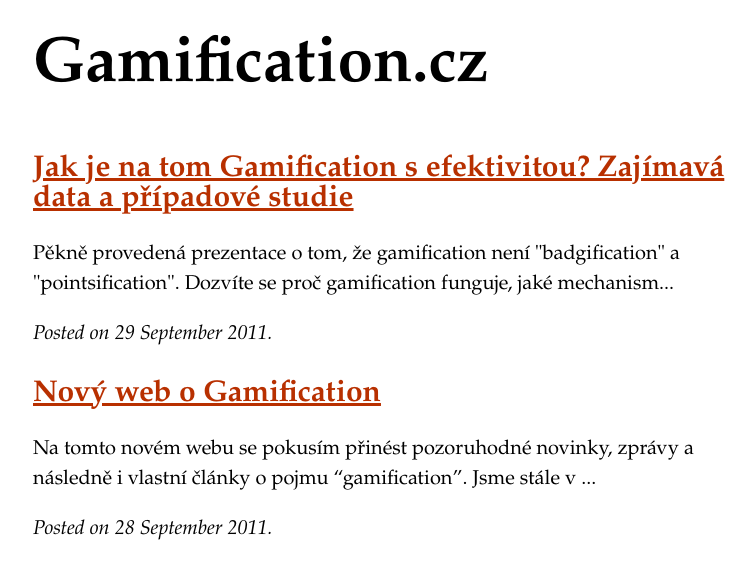
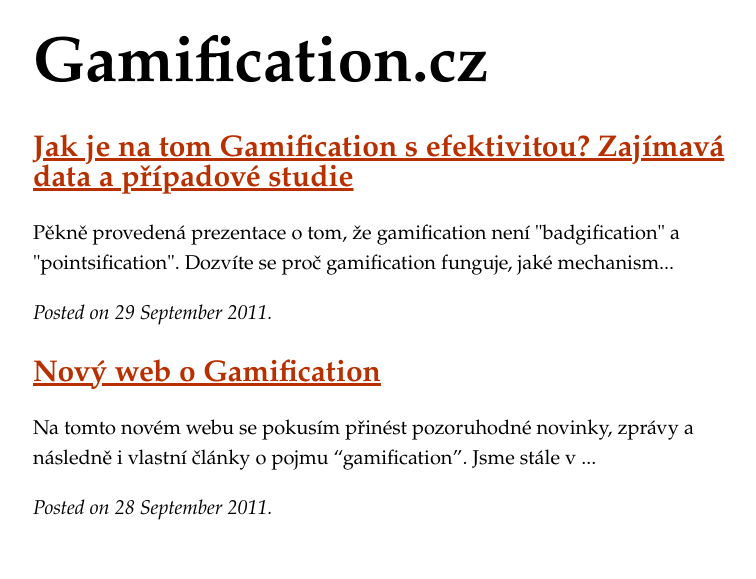
Before and after one commit to pavelbier/Gamification.cz, a Jekyll site: the page built from index.html, in a window 1280 px wide. Shown: the top 579 px of the page, without its empty margins (247-1003 px from the left). Built offline with Jekyll 4.4.1, drawn with Linux system fonts in a browser that asks for light colours.

Commit message:
Uprava CSS a odkaz zpet

```diff
--- a/css/style.css
+++ b/css/style.css
@@ -39,7 +39,7 @@
 }
 
 body > h1 {
-  padding:0 0 30px;
+  padding:0 0 10px;
   font-size:320%;
   display:block;
 	line-height:1;
```
Also changed, not shown: _layouts/post.html (+4 -3 lines).
